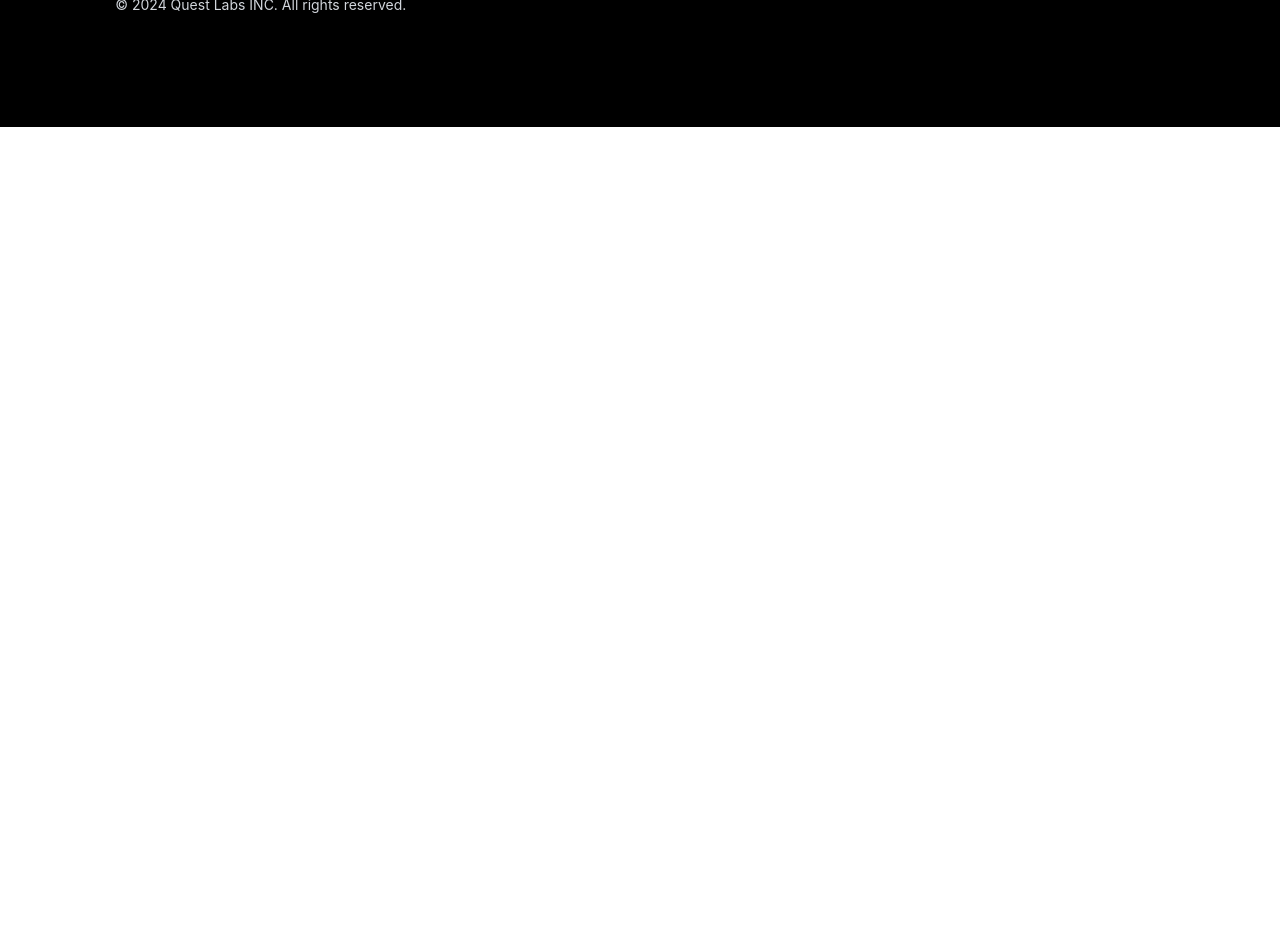
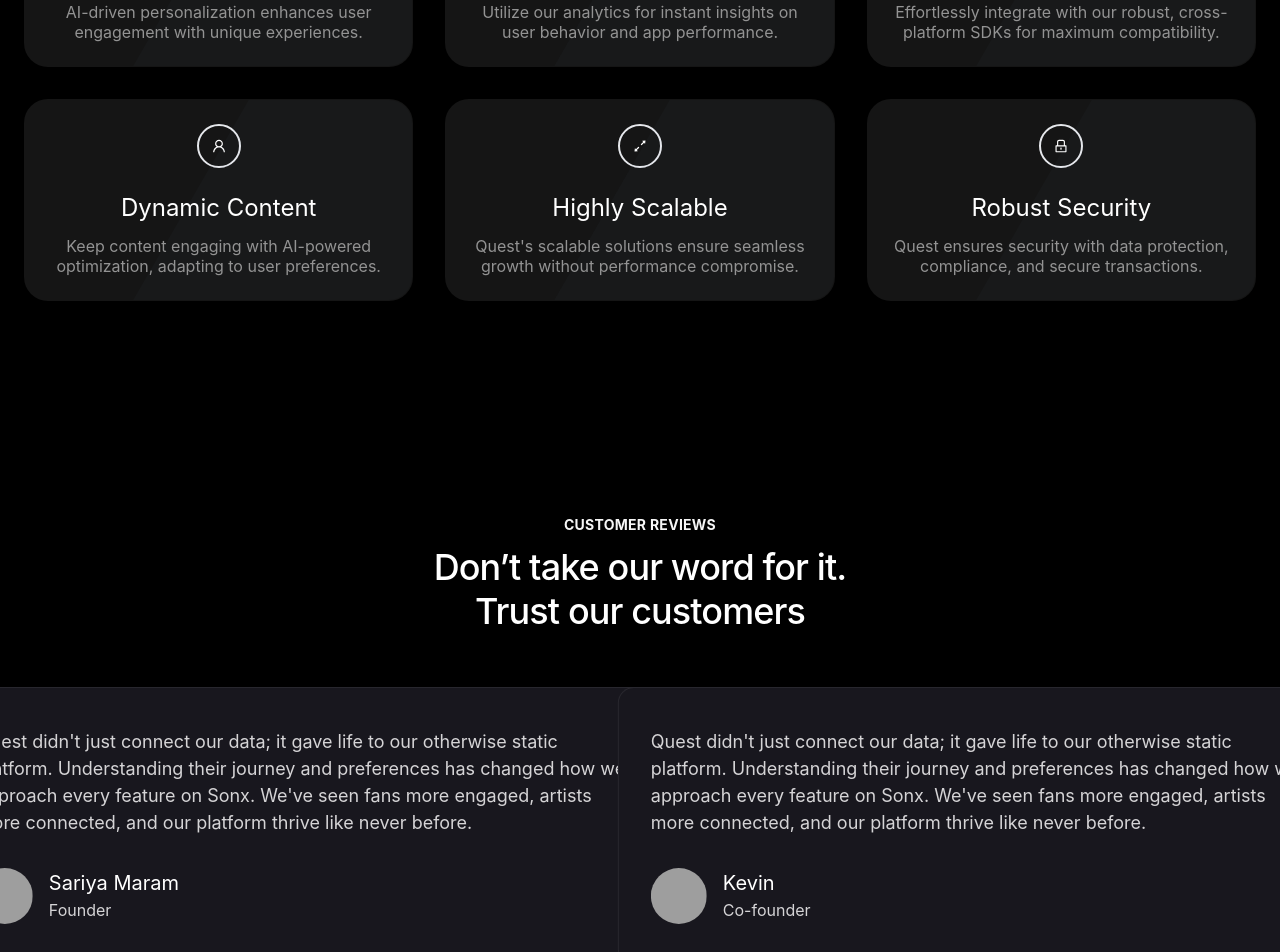
Before and after one commit to AyushiVashisth/quest-labs, a React (Create React App) app: page / in a window 1280 px wide. Shown: the part 4660-5612 px from the top of the page. Before the commit the page ends 4787 px from the top, so only its background shows below. Built offline with nearby package versions, Linux system fonts and the light colour scheme; grey boxes are pictures that could not be loaded.

Commit message:
create CardComponent and CustomerReviews component

```diff
--- a/package.json
+++ b/package.json
@@ -11,6 +11,8 @@
     "react-icons": "^5.2.1",
     "react-router-dom": "^6.23.1",
     "react-scripts": "5.0.1",
+    "react-slick": "^0.30.2",
+    "slick-carousel": "^1.8.1",
     "web-vitals": "^2.1.4"
   },
   "scripts": {
--- /dev/null
+++ b/src/assets/data.js
@@ -0,0 +1,47 @@
+import {
+  AiOutlineStar,
+  AiOutlineLineChart,
+  AiOutlineAppstoreAdd,
+  AiOutlineUser,
+  AiOutlineExpandAlt,
+  AiOutlineLock
+} from "react-icons/ai";
+
+export const cards = [
+  {
+    title: "AI Personalization",
+    description:
+      "AI-driven personalization enhances user engagement with unique experiences.",
+    icon: <AiOutlineStar />
+  },
+  {
+    title: "Real-Time Insights",
+    description:
+      "Utilize our analytics for instant insights on user behavior and app performance.",
+    icon: <AiOutlineLineChart />
+  },
+  {
+    title: "Seamless SDK Integration",
+    description:
+      "Effortlessly integrate with our robust, cross-platform SDKs for maximum compatibility.",
+    icon: <AiOutlineAppstoreAdd />
+  },
+  {
+    title: "Dynamic Content",
+    description:
+      "Keep content engaging with AI-powered optimization, adapting to user preferences.",
+    icon: <AiOutlineUser />
+  },
+  {
+    title: "Highly Scalable",
+    description:
+      "Quest's scalable solutions ensure seamless growth without performance compromise.",
+    icon: <AiOutlineExpandAlt />
+  },
+  {
+    title: "Robust Security",
+    description:
+      "Quest ensures security with data protection, compliance, and secure transactions.",
+    icon: <AiOutlineLock />
+  }
+];
--- /dev/null
+++ b/src/components/SliderCard.jsx
@@ -0,0 +1,32 @@
+import React from 'react';
+
+const SliderCard = ({ profileImage, name, role, text, icon }) => {
+  return (
+    <div className="w-[726px] bg-[#18171e] border-[#ffffff12] border-[1px] rounded-[16px]">
+      <div className="py-[40px] px-[32px] flex flex-col justify-between h-full">
+        <div>
+          <p className="pb-[32px] font-normal text-[18px] text-[#D5D4D6]">
+            {text}
+          </p>
+        </div>
+        <div className="flex justify-between items-center">
+          <div className="flex gap-[16px]">
+            <div>
+              <img
+                className="w-[56px] h-[56px] rounded-full"
+                src={profileImage}
+                alt="Profile"
+              />
+            </div>
+            <div>
+              <p className="text-[white] text-[20px] font-normal">{name}</p>
+              <p className="text-[#D5D4D6] text-[16px] font-normal">{role}</p>
+            </div>
+          </div>
+        </div>
+      </div>
+    </div>
+  );
+};
+
+export default SliderCard;
--- /dev/null
+++ b/src/pages/CardComponent.jsx
@@ -0,0 +1,18 @@
+import React from "react";
+
+const CardComponent = ({ title, description, icon }) => {
+  return (
+    <div className="p-6 border border-[transparent] rounded-3xl relative overflow-hidden text-center bg-[#151515]">
+      <div className="flex items-center justify-center mb-4">
+        <div className="text-[white]  p-3 rounded-full border-2">{icon}</div>
+      </div>
+      <h2 className="text-white text-2xl mt-6 relative z-10">{title}</h2>
+      <p className=" text-[#939393] text-sm lg:text-[16px] mt-3 relative z-10">
+        {description}
+      </p>
+      <div className="w-[200%] h-80 bg-[#a1aee505] -rotate-[60deg] rounded-lg absolute top-1/2 -right-2/3 z-0"></div>
+    </div>
+  );
+};
+
+export default CardComponent;
--- /dev/null
+++ b/src/pages/CustmerReviews.jsx
@@ -0,0 +1,82 @@
+import React from "react";
+import Slider from "react-slick";
+import "slick-carousel/slick/slick.css";
+import "slick-carousel/slick/slick-theme.css";
+import SliderCard from "../components/SliderCard";
+const CustomerReviews = () => {
+  const settings = {
+    dots: false,
+    infinite: true,
+    speed: 1400,
+    slidesToShow: 1.9,
+    slidesToScroll: 0.05,
+    autoplay: true,
+    autoplaySpeed: 1400,
+    cssEase: "linear",
+    pauseOnHover: true,
+    pauseOnFocus: true,
+    responsive: [
+      {
+        breakpoint: 1024,
+        settings: {
+          slidesToShow: 1.5
+        }
+      },
+      {
+        breakpoint: 600,
+        settings: {
+          slidesToShow: 1.2
+        }
+      }
+    ]
+  };
+  const sliderData = [
+    {
+      profileImage: "https://www.questlabs.ai/assets/lee-3__Hgx2Q.png",
+      name: "Lee Gray",
+      text: `Quest didn't just connect our data; it gave life to our otherwise static platform. Understanding their journey and preferences has changed how we approach every feature on Sonx. We've seen fans more engaged, artists more connected, and our platform thrive like never before.`,
+      role: "Founder"
+    },
+    {
+      profileImage: " https://www.questlabs.ai/assets/sriya-W519CsRs.jpg",
+      name: "Sariya Maram",
+      text: `Quest didn't just connect our data; it gave life to our otherwise static platform. Understanding their journey and preferences has changed how we approach every feature on Sonx. We've seen fans more engaged, artists more connected, and our platform thrive like never before.`,
+      role: "Founder"
+    },
+    {
+      profileImage: " https://www.questlabs.ai/assets/kevin-2EGjEzBI.jpg",
+      name: "Kevin",
+      text: `Quest didn't just connect our data; it gave life to our otherwise static platform. Understanding their journey and preferences has changed how we approach every feature on Sonx. We've seen fans more engaged, artists more connected, and our platform thrive like never before.`,
+      role: "Co-founder"
+    }
+  ];
+  return (
+    <div className="sliderCard my-8">
+      <p className="linearText text-center text-[#F6F6F6] font-Figtree text-[14px] font-bold leading-5 tracking-[0.28px] mb-3">
+        CUSTOMER REVIEWS
+      </p>
+      <div className="text-center text-white font-figtree text-3xl lg:text-4xl font-medium leading-[46px] tracking-tight lg:w-[468px] w-[350px] m-auto mb-1">
+        Don’t take our word for it.
+      </div>
+      <div className="text-center text-white font-figtree text-3xl lg:text-4xl font-medium leading-[46px] tracking-tight lg:w-[468px] w-[350px] m-auto mb-14">
+        Trust our customers
+      </div>
+      <div className="w-full pb-5">
+        <Slider {...settings}>
+          {sliderData.map((item) => (
+            <SliderCard
+              key={item?.role}
+              profileImage={item?.profileImage}
+              name={item?.name}
+              role={item?.role}
+              text={item?.text}
+              icon=""
+            />
+          ))}
+        </Slider>
+      </div>
+    </div>
+  );
+};
+
+export default CustomerReviews;
--- a/src/pages/LandingPage.jsx
+++ b/src/pages/LandingPage.jsx
@@ -2,6 +2,9 @@ import React from "react";
 import HeroSection from "./HeroSection";
 import Identify from "./Identify";
 import Layout from "./Layout";
+import CustomerReviews from "./CustmerReviews";
+import CardComponent from "./CardComponent";
+import { cards } from "../assets/data";
 
 const LandingPage = () => {
   return (
@@ -9,6 +12,19 @@ const LandingPage = () => {
       <HeroSection />
       <Identify />
       <Layout />
+      <div className="min-h-screen flex items-center justify-center">
+        <div className="grid grid-cols-1 sm:grid-cols-2 lg:grid-cols-3 gap-8 p-6">
+          {cards.map((card, index) => (
+            <CardComponent
+              key={index}
+              title={card.title}
+              description={card.description}
+              icon={card.icon}
+            />
+          ))}
+        </div>
+      </div>
+      <CustomerReviews />
     </div>
   );
 };
```
Also changed, not shown: 1 other file (tests, documents, lock files or other folders).
